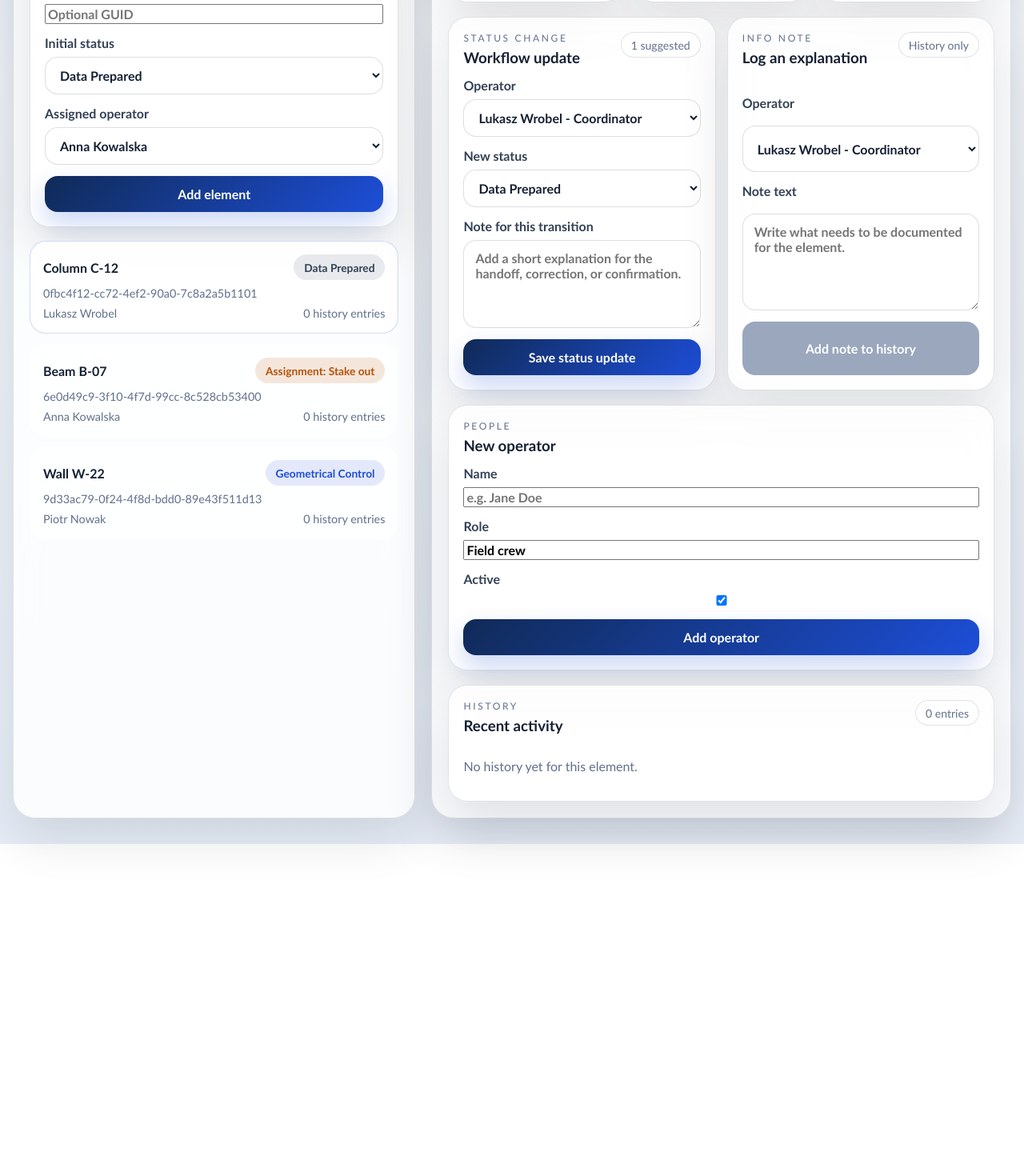
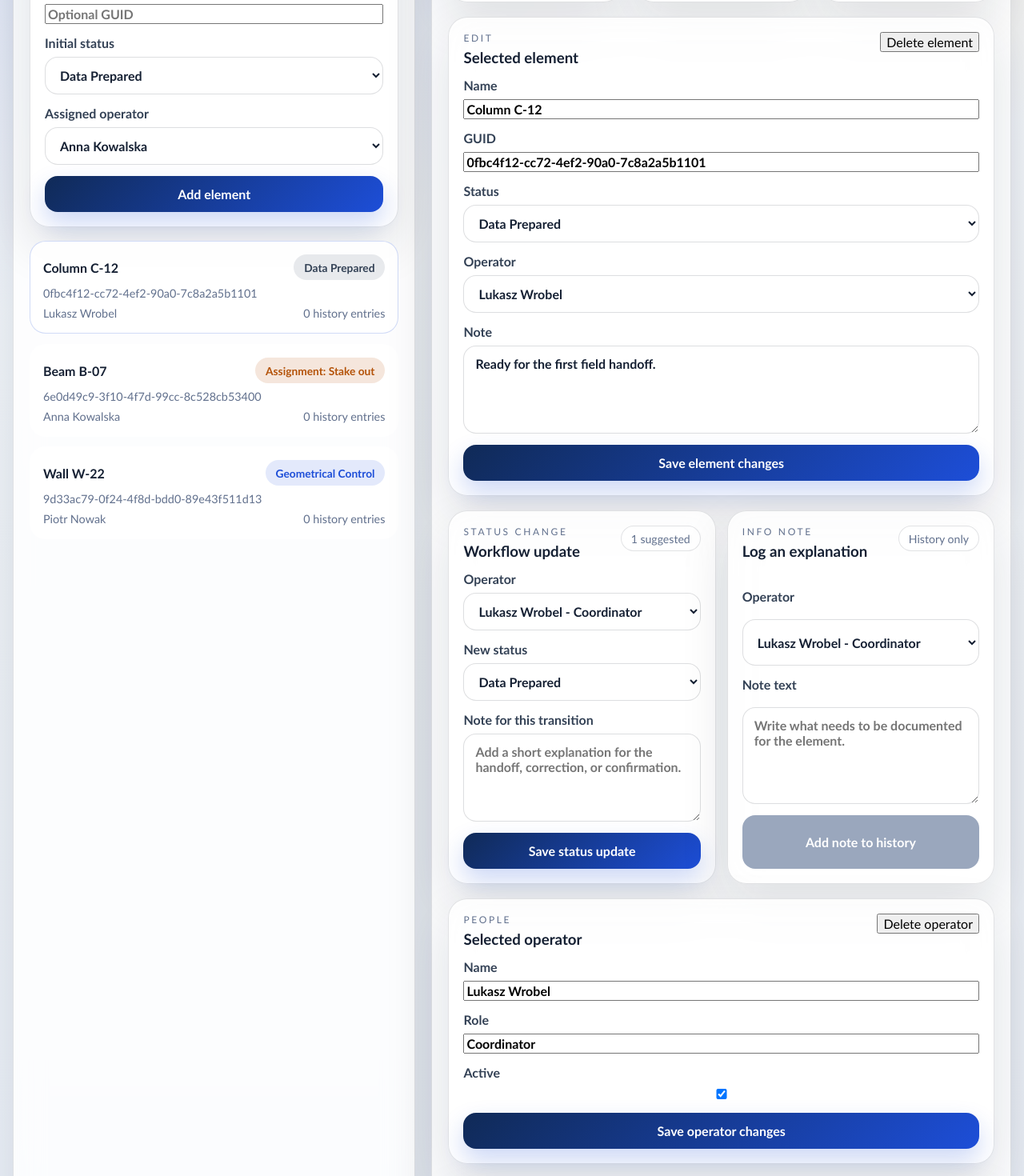
Before and after one commit to pwysokinsk-cell/ProPoint-Survey-Workflow-TC-Plugin, a React (Vite) app: page / in a window 1280 px wide. Shown: the part 680-2150 px from the top of the page at 80% size. Before the commit the page ends 1735 px from the top, so only its background shows below. Built offline with nearby package versions, Linux system fonts and the light colour scheme.

Commit message:
Update 0.2 - Added delete and edit options

```diff
--- a/src/App.tsx
+++ b/src/App.tsx
@@ -78,6 +78,18 @@ function App() {
   const [newElementGuid, setNewElementGuid] = useState('');
   const [newElementStatus, setNewElementStatus] = useState<StatusKey>('DATA_PREPARED');
   const [newElementOperatorId, setNewElementOperatorId] = useState(state.operators[0]?.id ?? '');
+  const [elementDraft, setElementDraft] = useState({
+    name: '',
+    guid: '',
+    currentStatus: 'DATA_PREPARED' as StatusKey,
+    assignedOperatorId: state.operators[0]?.id ?? '',
+    note: '',
+  });
+  const [operatorDraft, setOperatorDraft] = useState({
+    name: '',
+    role: '',
+    active: true,
+  });
 
   useEffect(() => {
     let cancelled = false;
@@ -121,6 +133,19 @@ function App() {
     setNextStatus(selectedElement.currentStatus);
     setStatusNote('');
     setQuickNote('');
+    setElementDraft({
+      name: selectedElement.name,
+      guid: selectedElement.guid,
+      currentStatus: selectedElement.currentStatus,
+      assignedOperatorId: selectedElement.assignedOperatorId ?? state.operators[0]?.id ?? '',
+      note: selectedElement.note,
+    });
+    const relatedOperator = state.operators.find((operator) => operator.id === selectedElement.assignedOperatorId) ?? state.operators[0];
+    setOperatorDraft({
+      name: relatedOperator?.name ?? '',
+      role: relatedOperator?.role ?? '',
+      active: relatedOperator?.active ?? true,
+    });
   }, [selectedElement?.id, state.operators]);
 
   useEffect(() => {
@@ -284,6 +309,95 @@ function App() {
     setNewElementOperatorId(state.operators[0]?.id ?? '');
   }
 
+  function handleUpdateSelectedElement(event: FormEvent<HTMLFormElement>) {
+    event.preventDefault();
+    if (!selectedElement) {
+      return;
+    }
+
+    const updatedName = elementDraft.name.trim();
+    if (!updatedName) {
+      return;
+    }
+
+    updateElement(selectedElement.id, (element) => ({
+      ...element,
+      name: updatedName,
+      guid: elementDraft.guid.trim() || element.guid,
+      currentStatus: elementDraft.currentStatus,
+      assignedOperatorId: elementDraft.assignedOperatorId || element.assignedOperatorId,
+      note: elementDraft.note.trim() || element.note,
+    }));
+  }
+
+  function handleUpdateSelectedOperator(event: FormEvent<HTMLFormElement>) {
+    event.preventDefault();
+    if (!selectedElement || !currentOperator) {
+      return;
+    }
+
+    const updatedName = operatorDraft.name.trim();
+    if (!updatedName) {
+      return;
+    }
+
+    setState((current) => ({
+      ...current,
+      operators: current.operators.map((operator) =>
+        operator.id === currentOperator.id
+          ? {
+              ...operator,
+              name: updatedName,
+              role: operatorDraft.role.trim() || operator.role,
+              active: operatorDraft.active,
+            }
+          : operator,
+      ),
+    }));
+  }
+
+  function handleDeleteElement() {
+    if (!selectedElement) {
+      return;
+    }
+
+    setState((current) => {
+      const remaining = current.elements.filter((element) => element.id !== selectedElement.id);
+      const nextSelection = remaining[0]?.id ?? '';
+      setSelectedElementId(nextSelection);
+      return {
+        ...current,
+        elements: remaining,
+      };
+    });
+  }
+
+  function handleDeleteOperator() {
+    if (!currentOperator) {
+      return;
+    }
+
+    setState((current) => {
+      const remainingOperators = current.operators.filter((operator) => operator.id !== currentOperator.id);
+      const fallbackOperator = remainingOperators[0];
+
+      const nextElements = current.elements.map((element) =>
+        element.assignedOperatorId === currentOperator.id
+          ? { ...element, assignedOperatorId: fallbackOperator?.id ?? '' }
+          : element,
+      );
+
+      const nextSelection = fallbackOperator?.id ?? '';
+      setSelectedOperatorId(nextSelection);
+
+      return {
+        ...current,
+        operators: remainingOperators,
+        elements: nextElements,
+      };
+    });
+  }
+
   if (!selectedElement) {
     return <div className="shell empty-shell">No elements are available yet.</div>;
   }
@@ -421,6 +535,55 @@ function App() {
             </article>
           </div>
 
+          <form className="action-card compact-form" onSubmit={handleUpdateSelectedElement}>
+            <div className="action-header">
+              <div>
+                <p className="panel-kicker">Edit</p>
+                <h3>Selected element</h3>
+              </div>
+              <button type="button" className="danger-button" onClick={handleDeleteElement}>Delete element</button>
+            </div>
+
+            <label>
+              Name
+              <input value={elementDraft.name} onChange={(event) => setElementDraft((current) => ({ ...current, name: event.target.value }))} />
+            </label>
+
+            <label>
+              GUID
+              <input value={elementDraft.guid} onChange={(event) => setElementDraft((current) => ({ ...current, guid: event.target.value }))} />
+            </label>
+
+            <label>
+              Status
+              <select value={elementDraft.currentStatus} onChange={(event) => setElementDraft((current) => ({ ...current, currentStatus: event.target.value as StatusKey }))}>
+                {statusCatalog.map((status) => (
+                  <option key={status.key} value={status.key}>
+                    {status.label}
+                  </option>
+                ))}
+              </select>
+            </label>
+
+            <label>
+              Operator
+              <select value={elementDraft.assignedOperatorId} onChange={(event) => setElementDraft((current) => ({ ...current, assignedOperatorId: event.target.value }))}>
+                {state.operators.map((operator) => (
+                  <option key={operator.id} value={operator.id}>
+                    {operator.name}
+                  </option>
+                ))}
+              </select>
+            </label>
+
+            <label>
+              Note
+              <textarea value={elementDraft.note} onChange={(event) => setElementDraft((current) => ({ ...current, note: event.target.value }))} rows={3} />
+            </label>
+
+            <button type="submit">Save element changes</button>
+          </form>
+
           <div className="actions-grid">
             <form className="action-card" onSubmit={handleStatusSubmit}>
               <div className="action-header">
@@ -504,6 +667,33 @@ function App() {
             </form>
           </div>
 
+          <form className="action-card compact-form" onSubmit={handleUpdateSelectedOperator}>
+            <div className="action-header">
+              <div>
+                <p className="panel-kicker">People</p>
+                <h3>Selected operator</h3>
+              </div>
+              <button type="button" className="danger-button" onClick={handleDeleteOperator}>Delete operator</button>
+            </div>
+
+            <label>
+              Name
+              <input value={operatorDraft.name} onChange={(event) => setOperatorDraft((current) => ({ ...current, name: event.target.value }))} />
+            </label>
+
+            <label>
+              Role
+              <input value={operatorDraft.role} onChange={(event) => setOperatorDraft((current) => ({ ...current, role: event.target.value }))} />
+            </label>
+
+            <label className="toggle-row">
+              <span>Active</span>
+              <input type="checkbox" checked={operatorDraft.active} onChange={(event) => setOperatorDraft((current) => ({ ...current, active: event.target.checked }))} />
+            </label>
+
+            <button type="submit">Save operator changes</button>
+          </form>
+
           <form className="action-card compact-form" onSubmit={handleAddOperator}>
             <div className="action-header">
               <div>
```
